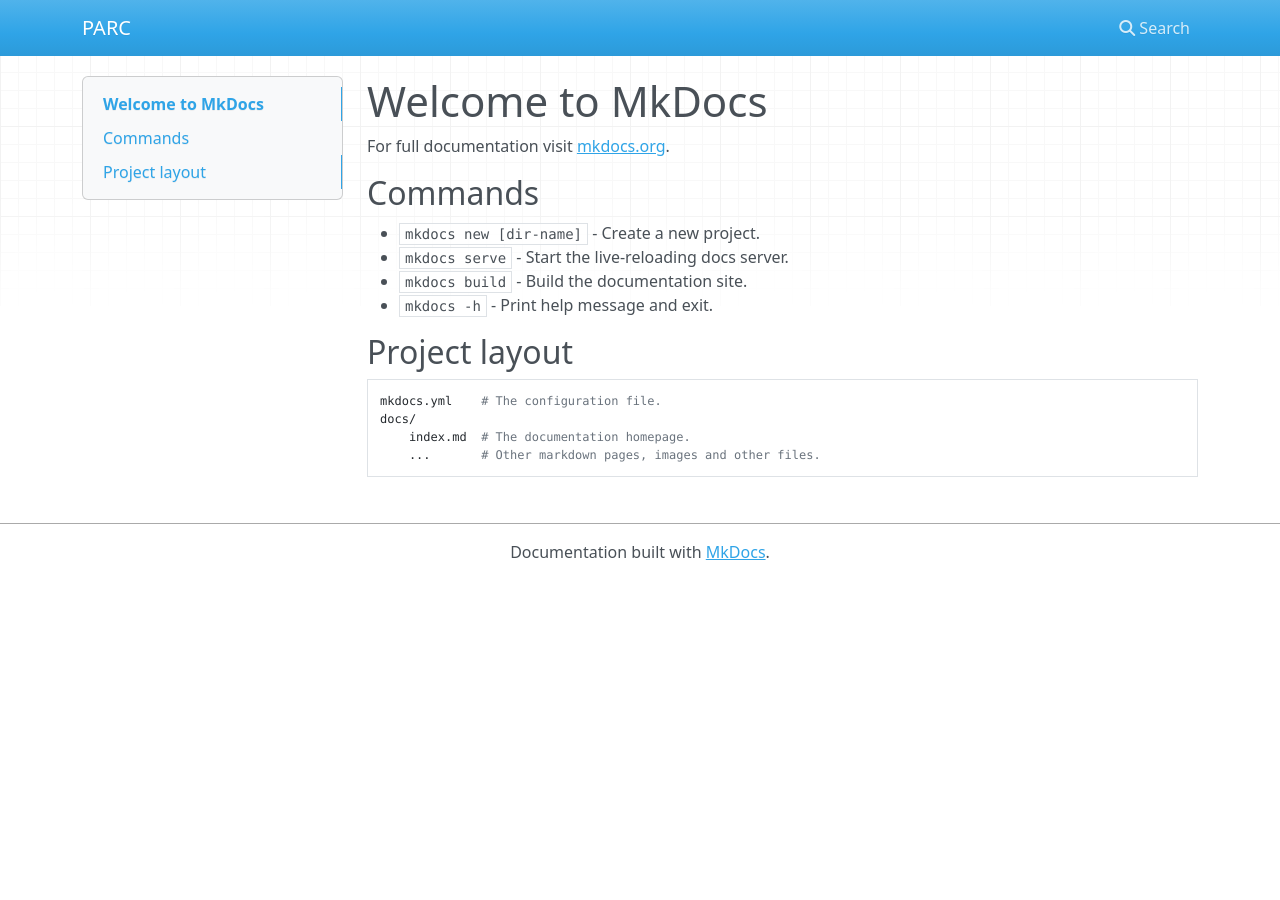
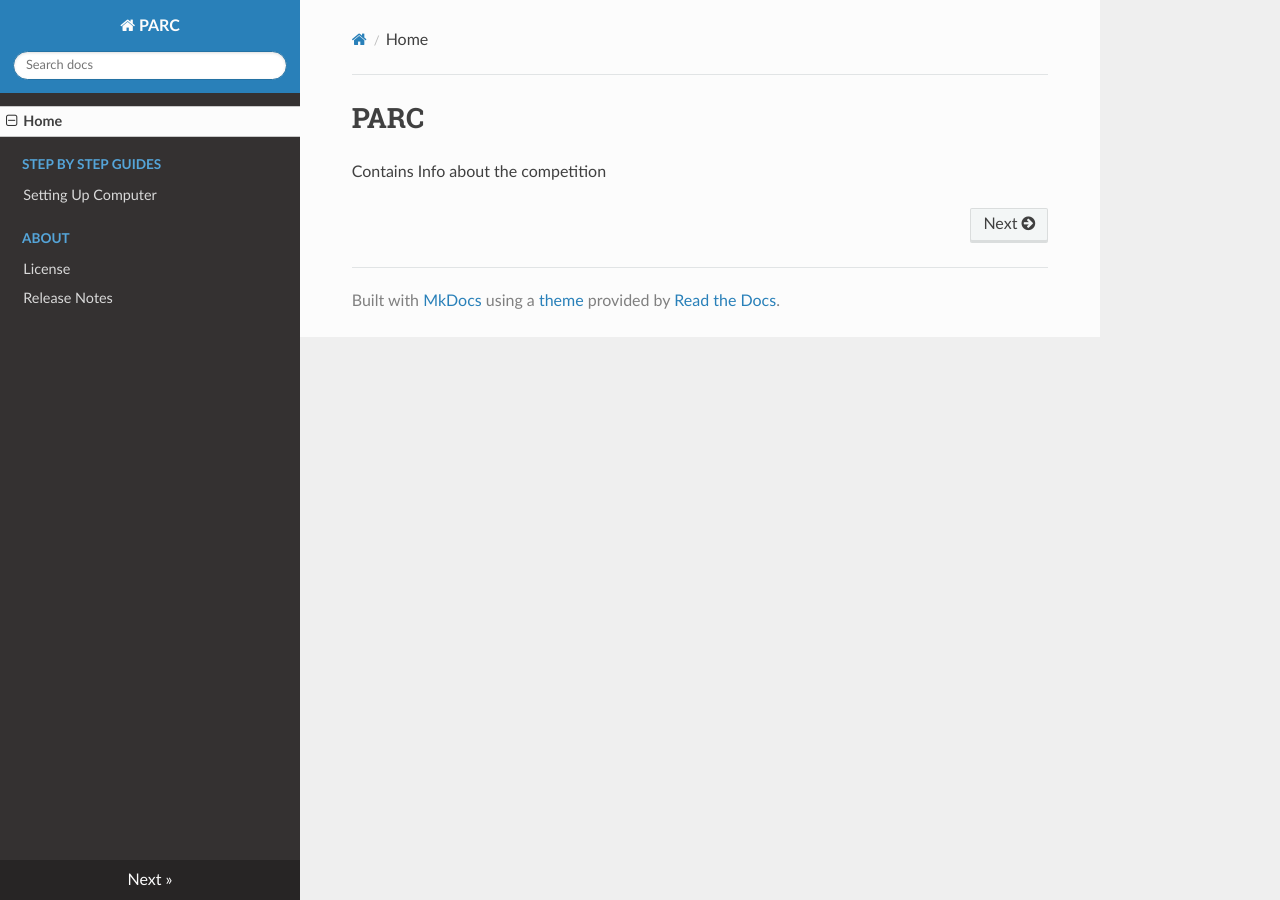
Before and after one commit to khaledkhnissi/documentation, an MkDocs documentation site: the page built from docs/index.md, in a window 1280 px wide. Built offline with MkDocs 1.6.1, drawn with Linux system fonts in a browser that asks for light colours; nearby versions of some CDN libraries.

Commit message:
Added computer setup

```diff
--- a/docs/index.md
+++ b/docs/index.md
@@ -1,17 +1,3 @@
-# Welcome to MkDocs
+# PARC
 
-For full documentation visit [mkdocs.org](https://www.mkdocs.org).
-
-## Commands
-
-* `mkdocs new [dir-name]` - Create a new project.
-* `mkdocs serve` - Start the live-reloading docs server.
-* `mkdocs build` - Build the documentation site.
-* `mkdocs -h` - Print help message and exit.
-
-## Project layout
-
-    mkdocs.yml    # The configuration file.
-    docs/
-        index.md  # The documentation homepage.
-        ...       # Other markdown pages, images and other files.
+Contains Info about the competition
--- a/docs/requirements.txt
+++ /dev/null
@@ -1 +0,0 @@
-mkdocs
--- a/mkdocs.yml
+++ b/mkdocs.yml
@@ -1 +1,18 @@
 site_name: PARC
+theme: readthedocs
+markdown_extensions:
+    - admonition
+    - abbr
+    - attr_list
+    - toc:
+        permalink: True
+        separator: "_"
+plugins:
+    - search
+nav:
+    - Home: 'index.md'
+    - 'Step by Step Guides':
+        - 'Setting Up Computer': 'setting-up-computer/index.md'
+    - About:
+        - 'License': 'license.md'
+        - 'Release Notes': 'release-notes.md'
```
Also changed, not shown: README.md (+3 -1 lines), docs/setting-up-computer/index.md (added, +31 -0 lines).
